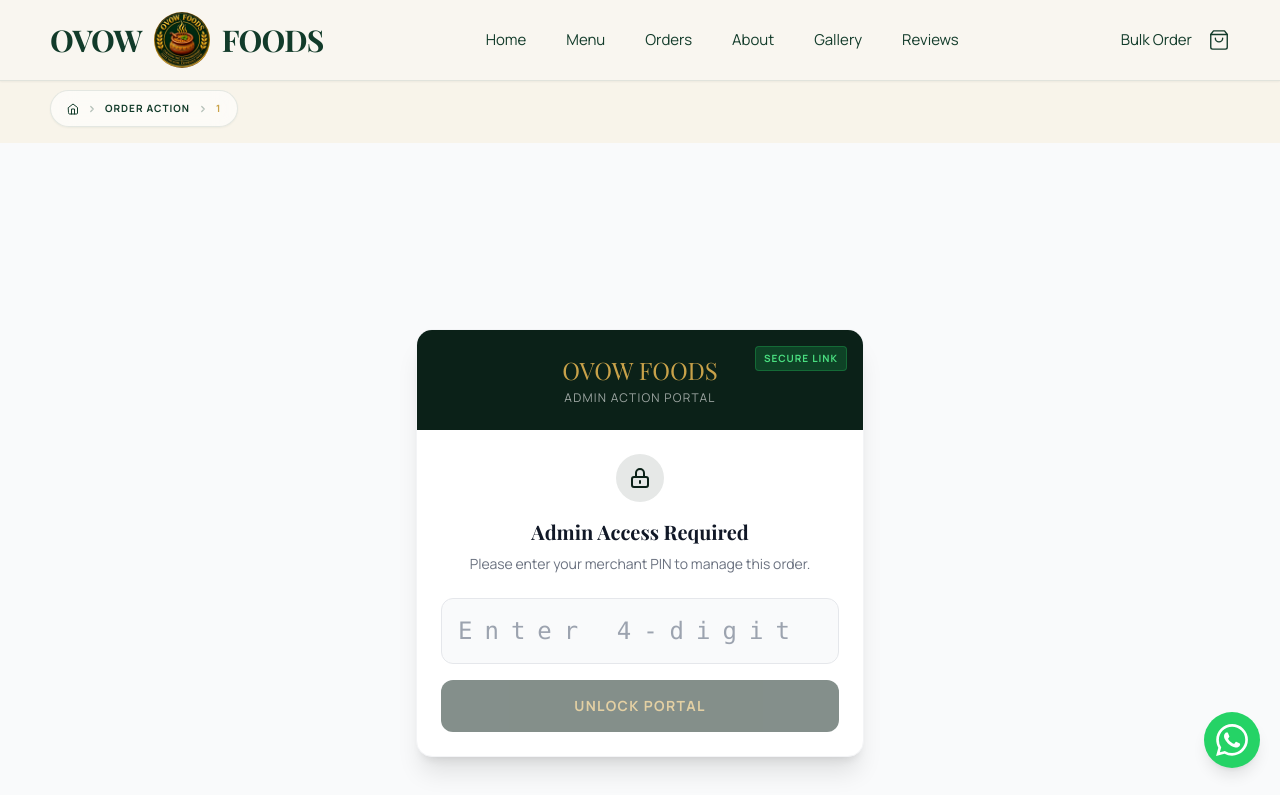
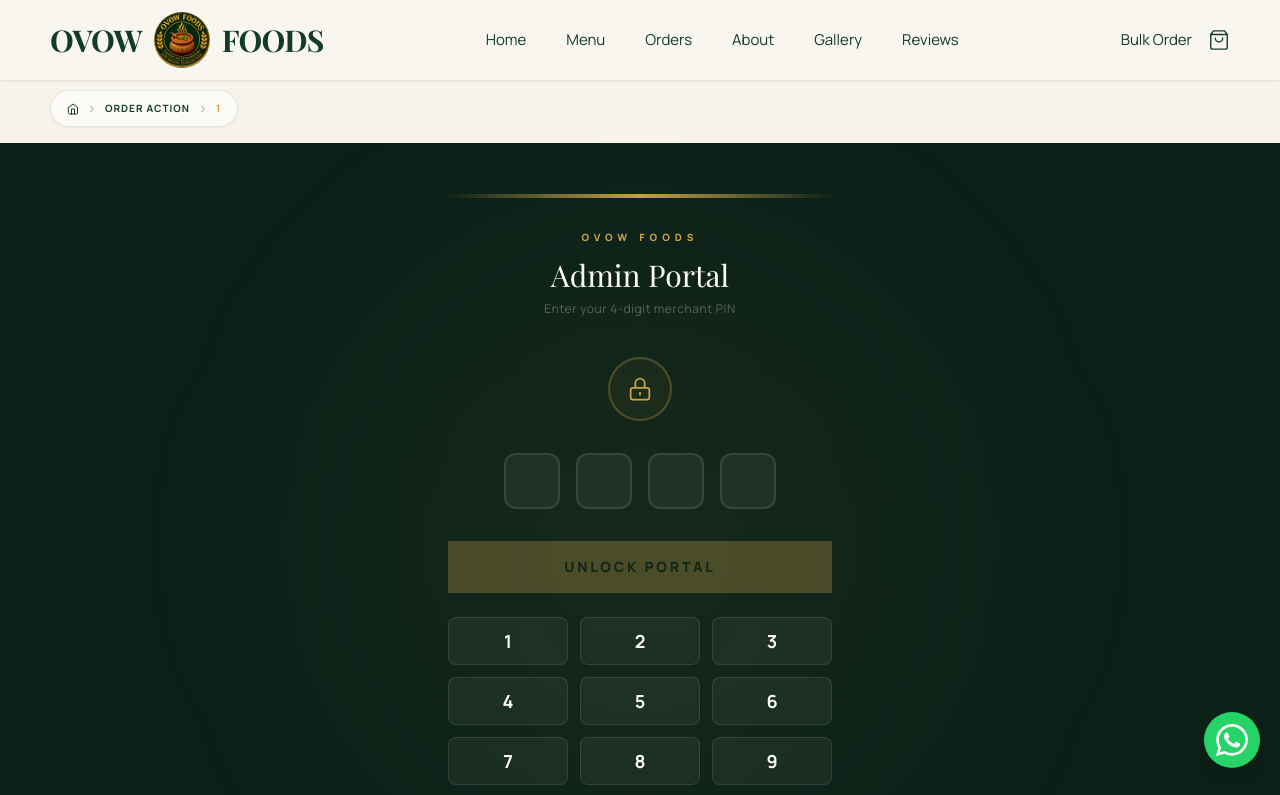
Before and after one commit to Hetsoni28/OVOW_FOODS, a Next.js app: page /order-action/1 in a window 1280 px wide. Shown: the top 795 px of the page. Built offline with nearby package versions, Linux system fonts and the light colour scheme; no server answers; a web font is replaced by a local one.

Commit message:
feat: beast UI for admin portal - dark PIN screen with numpad + premium order management page

```diff
--- a/app/order-action/[id]/AdminLock.tsx
+++ b/app/order-action/[id]/AdminLock.tsx
@@ -1,74 +1,216 @@
 "use client";
 
-import { useState, useTransition } from "react";
-import { IconAlertCircle, IconLoader } from "@/components/atoms/Icons";
+import { useState, useTransition, useRef, useEffect } from "react";
+import { IconLoader } from "@/components/atoms/Icons";
+import { motion, AnimatePresence } from "framer-motion";
 import { verifyAdminPin } from "./actions";
 
 export function AdminLock({ children }: { children: React.ReactNode }) {
   const [isUnlocked, setIsUnlocked] = useState(false);
-  const [pin, setPin] = useState("");
+  const [pin, setPin] = useState(["", "", "", ""]);
   const [error, setError] = useState(false);
+  const [shake, setShake] = useState(false);
   const [isPending, startTransition] = useTransition();
+  const inputs = useRef<(HTMLInputElement | null)[]>([]);
 
-  const handleUnlock = (e: React.FormEvent) => {
-    e.preventDefault();
+  // Auto-focus first input on mount
+  useEffect(() => { inputs.current[0]?.focus(); }, []);
+
+  const handleChange = (val: string, idx: number) => {
+    if (!/^\d?$/.test(val)) return;
+    const next = [...pin];
+    next[idx] = val;
+    setPin(next);
+    setError(false);
+
+    if (val && idx < 3) {
+      inputs.current[idx + 1]?.focus();
+    }
+
+    // Auto-submit when all 4 filled
+    if (val && idx === 3) {
+      const fullPin = [...next.slice(0, 3), val].join("");
+      if (fullPin.length === 4) submitPin(fullPin);
+    }
+  };
+
+  const handleKeyDown = (e: React.KeyboardEvent, idx: number) => {
+    if (e.key === "Backspace" && !pin[idx] && idx > 0) {
+      inputs.current[idx - 1]?.focus();
+    }
+  };
+
+  const submitPin = (fullPin?: string) => {
+    const p = fullPin ?? pin.join("");
+    if (p.length < 4) return;
     startTransition(async () => {
-      const isValid = await verifyAdminPin(pin);
+      const isValid = await verifyAdminPin(p);
       if (isValid) {
         setIsUnlocked(true);
         setError(false);
       } else {
         setError(true);
-        setPin("");
+        setShake(true);
+        setPin(["", "", "", ""]);
+        setTimeout(() => {
+          setShake(false);
+          inputs.current[0]?.focus();
+        }, 600);
       }
     });
   };
 
-  if (isUnlocked) {
-    return <>{children}</>;
-  }
+  if (isUnlocked) return <>{children}</>;
 
   return (
-    <div className="p-6 space-y-6">
-      <div className="text-center space-y-2">
-        <div className="w-12 h-12 bg-[#0B2118]/10 rounded-full flex items-center justify-center mx-auto mb-4">
-          <svg className="w-6 h-6 text-[#0B2118]" fill="none" viewBox="0 0 24 24" stroke="currentColor">
-            <path strokeLinecap="round" strokeLinejoin="round" strokeWidth={2} d="M12 15v2m-6 4h12a2 2 0 002-2v-6a2 2 0 00-2-2H6a2 2 0 00-2 2v6a2 2 0 002 2zm10-10V7a4 4 0 00-8 0v4h8z" />
-          </svg>
-        </div>
-        <h2 className="text-xl font-bold text-gray-900 font-serif">Admin Access Required</h2>
-        <p className="text-sm text-gray-500">Please enter your merchant PIN to manage this order.</p>
+    <div className="min-h-screen bg-[#0B2118] flex items-center justify-center p-4 relative overflow-hidden">
+      {/* Background radial glow */}
+      <div className="absolute inset-0 pointer-events-none">
+        <div className="absolute top-1/2 left-1/2 -translate-x-1/2 -translate-y-1/2 w-[600px] h-[600px] rounded-full bg-[#C9A24A]/5 blur-[120px]" />
       </div>
 
-      <form onSubmit={handleUnlock} className="space-y-4">
-        <div>
-          <input
-            type="password"
-            value={pin}
-            onChange={(e) => {
-              setPin(e.target.value);
-              setError(false);
-            }}
-            placeholder="Enter 4-digit PIN"
-            maxLength={4}
-            className={`w-full text-center tracking-[0.5em] text-2xl font-mono p-4 border rounded-xl focus:outline-none focus:ring-2 transition-all ${
-              error ? "border-red-500 focus:ring-red-200 bg-red-50" : "border-gray-200 focus:border-[#C9A24A] focus:ring-[#C9A24A]/20 bg-gray-50"
+      <motion.div
+        initial={{ opacity: 0, y: 24, scale: 0.97 }}
+        animate={{ opacity: 1, y: 0, scale: 1 }}
+        transition={{ duration: 0.5, ease: [0.16, 1, 0.3, 1] }}
+        className="w-full max-w-sm"
+      >
+        {/* Gold top bar */}
+        <div className="h-1 w-full bg-gradient-to-r from-transparent via-[#C9A24A] to-transparent mb-8" />
+
+        {/* Brand */}
+        <div className="text-center mb-10">
+          <p className="text-[10px] font-black uppercase tracking-[0.5em] text-[#C9A24A] mb-3">OVOW FOODS</p>
+          <h1 className="font-serif text-3xl text-white mb-2">Admin Portal</h1>
+          <p className="text-white/30 text-xs tracking-wider">Enter your 4-digit merchant PIN</p>
+        </div>
+
+        {/* Lock icon */}
+        <div className="flex justify-center mb-8">
+          <motion.div
+            animate={error ? { scale: [1, 1.1, 1] } : {}}
+            className={`w-16 h-16 rounded-full border-2 flex items-center justify-center transition-colors duration-300 ${
+              error ? "border-red-500/60 bg-red-500/10" : "border-[#C9A24A]/30 bg-[#C9A24A]/5"
             }`}
-          />
+          >
+            <svg className={`w-7 h-7 transition-colors ${error ? "text-red-400" : "text-[#C9A24A]"}`} fill="none" viewBox="0 0 24 24" stroke="currentColor">
+              <path strokeLinecap="round" strokeLinejoin="round" strokeWidth={1.5}
+                d="M12 15v2m-6 4h12a2 2 0 002-2v-6a2 2 0 00-2-2H6a2 2 0 00-2 2v6a2 2 0 002 2zm10-10V7a4 4 0 00-8 0v4h8z" />
+            </svg>
+          </motion.div>
+        </div>
+
+        {/* PIN dots */}
+        <motion.div
+          animate={shake ? { x: [-8, 8, -8, 8, -4, 4, 0] } : {}}
+          transition={{ duration: 0.5 }}
+          className="flex justify-center gap-4 mb-8"
+        >
+          {pin.map((digit, idx) => (
+            <div key={idx} className="relative">
+              <input
+                ref={(el) => { inputs.current[idx] = el; }}
+                type="password"
+                inputMode="numeric"
+                maxLength={1}
+                value={digit}
+                onChange={(e) => handleChange(e.target.value, idx)}
+                onKeyDown={(e) => handleKeyDown(e, idx)}
+                className="sr-only"
+              />
+              <button
+                onClick={() => inputs.current[idx]?.focus()}
+                className={`w-14 h-14 rounded-xl border-2 flex items-center justify-center text-2xl font-black transition-all duration-200 ${
+                  digit
+                    ? error
+                      ? "border-red-500 bg-red-500/10 text-red-400"
+                      : "border-[#C9A24A] bg-[#C9A24A]/10 text-[#C9A24A]"
+                    : "border-white/10 bg-white/5 text-transparent"
+                }`}
+              >
+                {digit ? "●" : ""}
+              </button>
+              {/* Active indicator */}
+              {!digit && document.activeElement === inputs.current[idx] && (
+                <motion.div
+                  layoutId="pin-cursor"
+                  className="absolute inset-0 rounded-xl border-2 border-[#C9A24A] pointer-events-none"
+                />
+              )}
+            </div>
+          ))}
+        </motion.div>
+
+        {/* Error message */}
+        <AnimatePresence>
           {error && (
-            <p className="text-red-500 text-xs text-center mt-2 font-bold flex items-center justify-center gap-1">
-              <IconAlertCircle size={12} /> Incorrect PIN
-            </p>
+            <motion.p
+              initial={{ opacity: 0, y: -4 }}
+              animate={{ opacity: 1, y: 0 }}
+              exit={{ opacity: 0 }}
+              className="text-center text-xs text-red-400 font-bold mb-6 tracking-wider"
+            >
+              ✕ &nbsp; Incorrect PIN — Access Denied
+            </motion.p>
           )}
+        </AnimatePresence>
+
+        {/* Submit button */}
+        <button
+          onClick={() => submitPin()}
+          disabled={isPending || pin.join("").length < 4}
+          className="w-full bg-[#C9A24A] hover:bg-[#b8913f] disabled:opacity-30 disabled:cursor-not-allowed text-[#0B2118] py-4 font-black uppercase tracking-[0.2em] text-sm transition-all duration-200 flex items-center justify-center gap-2"
+        >
+          {isPending ? (
+            <>
+              <IconLoader size={16} />
+              Verifying...
+            </>
+          ) : (
+            "Unlock Portal"
+          )}
+        </button>
+
+        {/* Numpad for mobile */}
+        <div className="grid grid-cols-3 gap-3 mt-6">
+          {[1,2,3,4,5,6,7,8,9,"",0,"⌫"].map((key, i) => (
+            <button
+              key={i}
+              onClick={() => {
+                if (key === "⌫") {
+                  // Backspace
+                  const lastFilled = [...pin].reverse().findIndex(d => d !== "");
+                  if (lastFilled === -1) return;
+                  const idx = 3 - lastFilled;
+                  const next = [...pin];
+                  next[idx] = "";
+                  setPin(next);
+                  inputs.current[idx]?.focus();
+                } else if (key !== "") {
+                  const emptyIdx = pin.findIndex(d => d === "");
+                  if (emptyIdx === -1) return;
+                  handleChange(String(key), emptyIdx);
+                  inputs.current[emptyIdx]?.focus();
+                }
+              }}
+              disabled={key === ""}
+              className={`h-12 rounded-lg text-lg font-bold transition-all ${
+                key === ""
+                  ? "invisible"
+                  : key === "⌫"
+                  ? "bg-white/5 text-white/40 hover:bg-white/10 hover:text-white active:scale-95"
+                  : "bg-white/5 text-white hover:bg-[#C9A24A]/20 hover:text-[#C9A24A] active:scale-95 border border-white/10"
+              }`}
+            >
+              {key}
+            </button>
+          ))}
         </div>
-        <button
-          type="submit"
-          disabled={isPending || pin.length < 4}
-          className="w-full bg-[#0B2118] hover:bg-[#153a2b] text-[#C9A24A] p-4 rounded-xl font-bold uppercase tracking-widest text-sm flex justify-center items-center gap-2 transition-colors disabled:opacity-50"
-        >
-          {isPending ? <IconLoader size={18} /> : "Unlock Portal"}
-        </button>
-      </form>
+
+        <p className="text-center text-[10px] text-white/15 mt-8 tracking-widest uppercase">
+          Protected — OVOW Merchant System
+        </p>
+      </motion.div>
     </div>
   );
 }
--- a/app/order-action/[id]/page.tsx
+++ b/app/order-action/[id]/page.tsx
@@ -1,4 +1,4 @@
-import { IconCheckCircle, IconTruck, IconMapPin } from "@/components/atoms/Icons";
+import { IconCheckCircle, IconTruck, IconMapPin, IconPhone } from "@/components/atoms/Icons";
 import { PorterActionClient } from "./PorterActionClient";
 import { AdminLock } from "./AdminLock";
 
@@ -27,79 +27,95 @@ export default async function OrderActionPage({
   }
 
   return (
-    <div className="min-h-screen bg-gray-50 flex items-center justify-center p-4">
-      <div className="w-full max-w-md bg-white rounded-2xl shadow-xl overflow-hidden border border-gray-100">
+    <AdminLock>
+      <div className="min-h-screen bg-[#0B2118] relative overflow-hidden">
+
+        {/* Background glow */}
+        <div className="absolute inset-0 pointer-events-none">
+          <div className="absolute top-0 left-1/2 -translate-x-1/2 w-[800px] h-[400px] rounded-full bg-[#C9A24A]/5 blur-[120px]" />
+        </div>
+
+        {/* Gold shimmer top */}
+        <div className="w-full h-1 bg-gradient-to-r from-transparent via-[#C9A24A] to-transparent" />
 
         {/* Header */}
-        <div className="bg-[#0B2118] p-6 text-center relative">
-          <div className="absolute top-4 right-4 bg-green-500/20 text-green-400 text-[10px] font-bold px-2 py-1 rounded uppercase tracking-widest border border-green-500/30">
-            Secure Link
+        <header className="px-6 py-5 flex items-center justify-between border-b border-white/5">
+          <div>
+            <p className="text-[9px] font-black uppercase tracking-[0.5em] text-[#C9A24A]">OVOW FOODS</p>
+            <h1 className="font-serif text-xl text-white mt-0.5">Admin Portal</h1>
           </div>
-          <h1 className="font-serif text-2xl text-[#C9A24A]">OVOW FOODS</h1>
-          <p className="text-white/60 text-xs mt-1 tracking-widest uppercase">Admin Action Portal</p>
+          <div className="flex items-center gap-2 bg-green-500/10 border border-green-500/20 px-3 py-1.5 rounded-full">
+            <span className="w-1.5 h-1.5 rounded-full bg-green-400 animate-pulse" />
+            <span className="text-[9px] font-black uppercase tracking-widest text-green-400">Secure</span>
           </div>
+        </header>
 
-        <AdminLock>
-          <div className="p-6 space-y-6">
+        <main className="max-w-lg mx-auto px-4 py-8 space-y-4">
 
-            {/* Order Summary */}
-            <div className="space-y-4">
-              <div className="flex justify-between items-start pb-4 border-b border-gray-100">
+          {/* Order ID badge */}
+          <div className="flex items-center justify-between">
             <div>
-                  <p className="text-xs text-gray-400 uppercase tracking-widest mb-1">Order Ref</p>
-                  <p className="font-bold text-gray-900">{orderRef}</p>
+              <p className="text-[9px] font-bold uppercase tracking-[0.3em] text-white/30 mb-1">New Order</p>
+              <p className="font-mono text-xl font-black text-white tracking-wider">{orderRef}</p>
             </div>
-                <div className="text-right">
-                  <p className="text-xs text-gray-400 uppercase tracking-widest mb-1">Total</p>
-                  <p className="font-bold text-gray-900 text-lg">₹{Number(orderData.t).toLocaleString("en-IN")}</p>
+            <div className="bg-[#C9A24A]/10 border border-[#C9A24A]/30 px-4 py-2 text-right">
+              <p className="text-[9px] text-[#C9A24A]/60 uppercase tracking-widest">Total</p>
+              <p className="font-serif text-2xl font-black text-[#C9A24A]">₹{Number(orderData.t).toLocaleString("en-IN")}</p>
             </div>
           </div>
 
-              {/* Payment Status */}
-              <div className="flex items-center gap-3 p-3 bg-green-50 text-green-800 rounded-lg border border-green-100">
-                <IconCheckCircle size={18} className="text-green-600" />
+          {/* Payment confirmed badge */}
+          <div className="flex items-center gap-3 bg-green-500/10 border border-green-500/20 p-4">
+            <div className="w-8 h-8 bg-green-500/20 rounded-full flex items-center justify-center flex-shrink-0">
+              <IconCheckCircle size={16} className="text-green-400" />
+            </div>
             <div>
-                  <p className="text-sm font-bold">Payment Marked Completed</p>
-                  <p className="text-xs text-green-700/80">Please verify UPI transaction before booking.</p>
+              <p className="text-sm font-bold text-green-300">Payment Marked as Completed</p>
+              <p className="text-[11px] text-green-400/60 mt-0.5">Verify UPI transaction screenshot before booking delivery.</p>
             </div>
           </div>
 
-              {/* Delivery Details */}
-              <div className="space-y-3 pt-2">
-                <div className="flex items-center justify-between">
-                  <p className="text-xs text-gray-400 uppercase tracking-widest">Delivery Method</p>
-                  <div className="flex items-center gap-1.5 text-xs font-bold text-blue-700 bg-blue-50 px-2 py-1 rounded border border-blue-100">
-                    <IconTruck size={14} /> PORTER
+          {/* Customer info card */}
+          <div className="bg-white/5 border border-white/10 overflow-hidden">
+            <div className="px-5 py-3 border-b border-white/5">
+              <p className="text-[9px] font-black uppercase tracking-[0.3em] text-white/30">Customer Details</p>
+            </div>
+            <div className="p-5 space-y-4">
+              {/* Name + Address */}
+              <div className="flex gap-3">
+                <div className="w-8 h-8 bg-white/5 rounded-full flex items-center justify-center flex-shrink-0 mt-0.5">
+                  <IconMapPin size={14} className="text-[#C9A24A]" />
+                </div>
+                <div className="flex-1">
+                  <p className="text-sm font-bold text-white">{orderData.n}</p>
+                  <p className="text-xs text-white/50 mt-1 leading-relaxed">{orderData.a}</p>
                 </div>
               </div>
 
-                <div className="bg-gray-50 p-4 rounded-lg border border-gray-100 space-y-3">
-                  {/* Address */}
-                  <div className="flex gap-3">
-                    <IconMapPin size={16} className="text-gray-400 mt-0.5 flex-shrink-0" />
-                    <div>
-                      <p className="text-sm font-bold text-gray-900">{orderData.n}</p>
-                      <p className="text-sm text-gray-600 mt-1 leading-relaxed">
-                        {orderData.a}
-                      </p>
+              {/* Phone */}
+              <div className="flex gap-3 items-center pt-3 border-t border-white/5">
+                <div className="w-8 h-8 bg-white/5 rounded-full flex items-center justify-center flex-shrink-0">
+                  <IconPhone size={14} className="text-[#C9A24A]" />
                 </div>
-                  </div>
-
-                  {/* Contact — copy handled in client */}
-                  <div className="pt-3 border-t border-gray-200">
-                    <p className="text-xs text-gray-500">Contact</p>
-                    <p className="text-sm font-bold text-gray-900">+91 {orderData.p}</p>
-                  </div>
+                <p className="text-sm font-bold text-white tracking-wider">+91 {orderData.p}</p>
               </div>
             </div>
           </div>
 
-            {/* Interactive Actions — client component */}
+          {/* Delivery method */}
+          <div className="flex items-center justify-between bg-white/5 border border-white/10 px-5 py-4">
+            <p className="text-[10px] font-black uppercase tracking-[0.3em] text-white/30">Delivery Method</p>
+            <div className="flex items-center gap-1.5 bg-blue-500/20 border border-blue-500/30 px-3 py-1.5 text-blue-300">
+              <IconTruck size={12} />
+              <span className="text-[10px] font-black uppercase tracking-widest">Porter</span>
+            </div>
+          </div>
+
+          {/* Interactive actions */}
           <PorterActionClient orderRef={orderRef} phone={orderData.p} customerName={orderData.n} />
 
+        </main>
       </div>
     </AdminLock>
-      </div>
-    </div>
   );
 }
```
Also changed, not shown: app/order-action/[id]/PorterActionClient.tsx (+102 -91 lines). Lines whose indentation alone changed are shown as unchanged.
